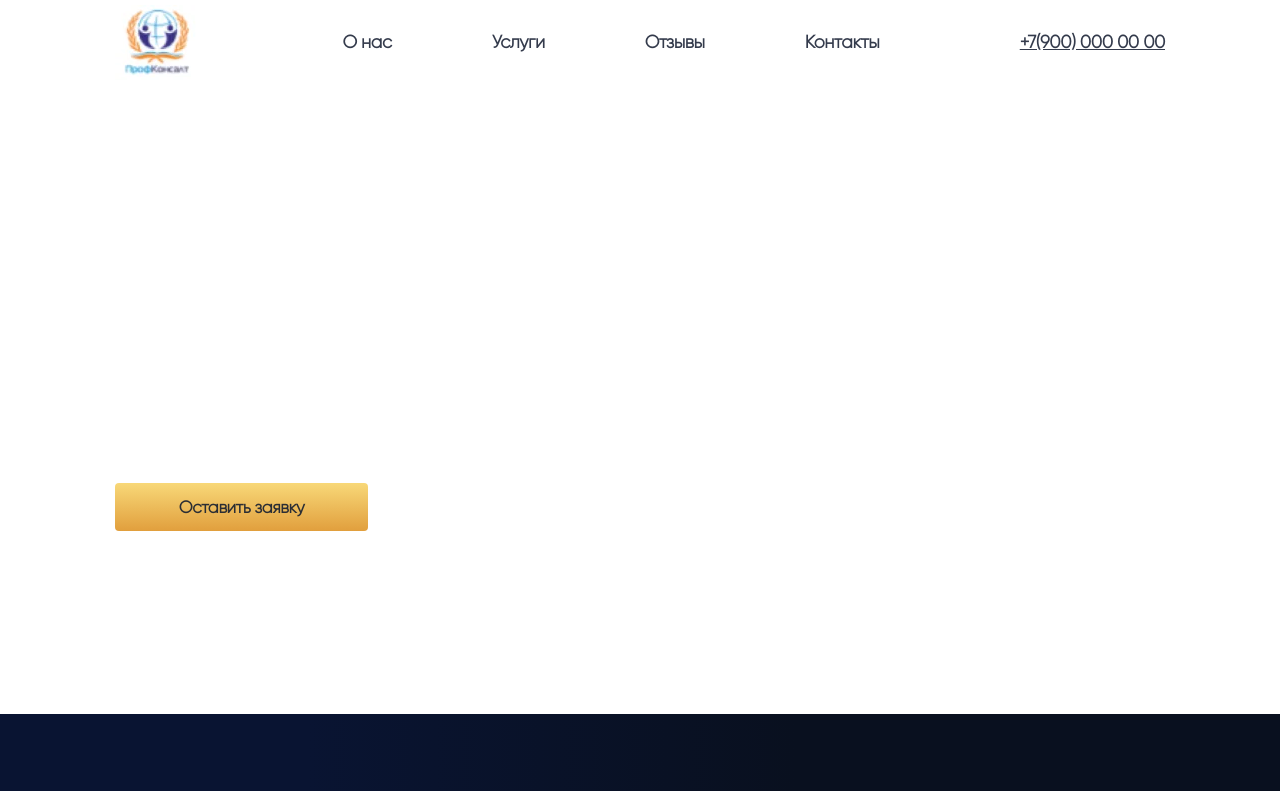
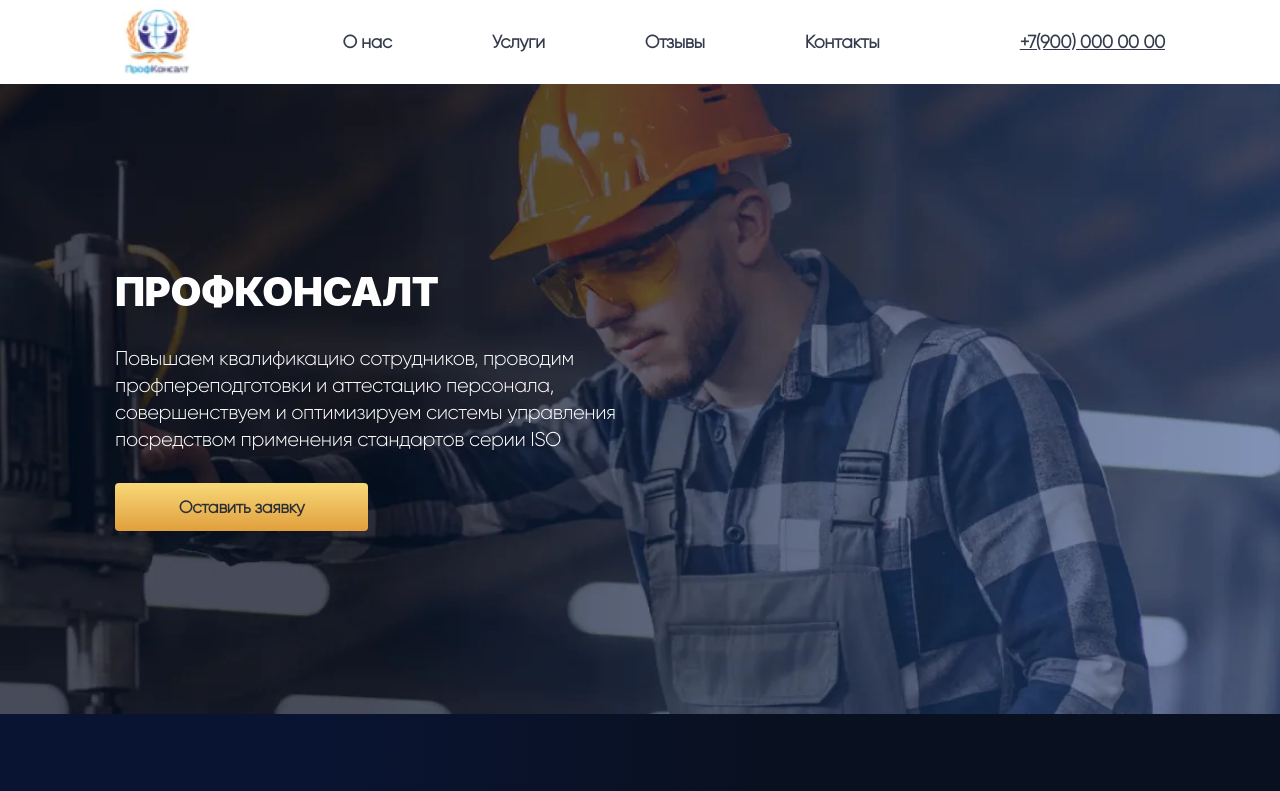
Before and after one commit to kestenbaum/ProfConsalt, a plain HTML site: page index.html in a window 1280 px wide. Shown: the top 791 px of the page. Drawn offline with Linux system fonts and the light colour scheme; files whose address does not match are found by name.

Commit message:
style: refactor main bg

```diff
--- a/css/main.css
+++ b/css/main.css
@@ -339,7 +339,7 @@ header {
 }
 
 .first-screen {
-  background: url("assets/bg.webp") no-repeat center;
+  background: url("../assets/bg.webp") no-repeat center;
   background-size: cover;
   padding: 267px 0 183px 0;
 }
```
